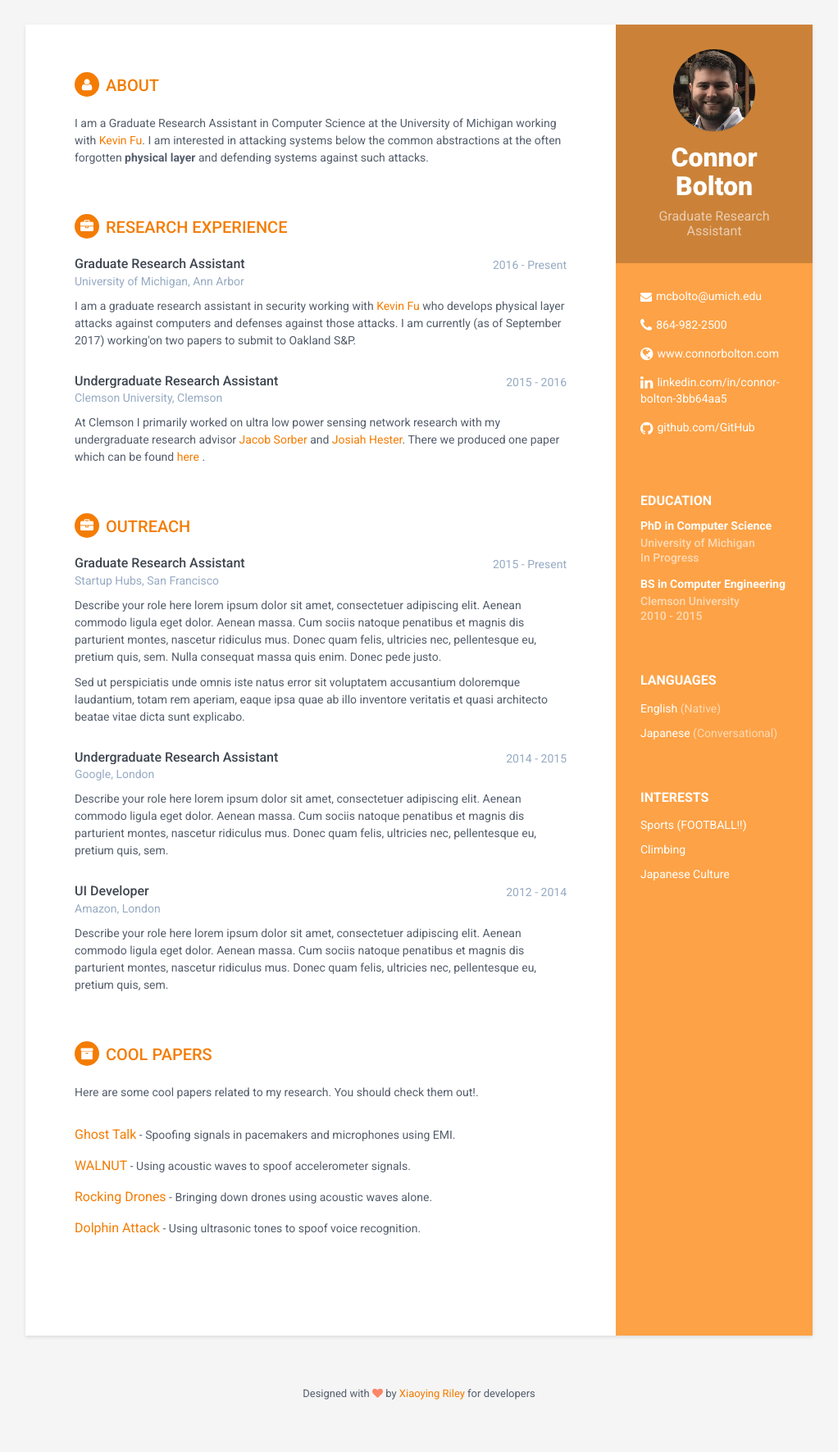
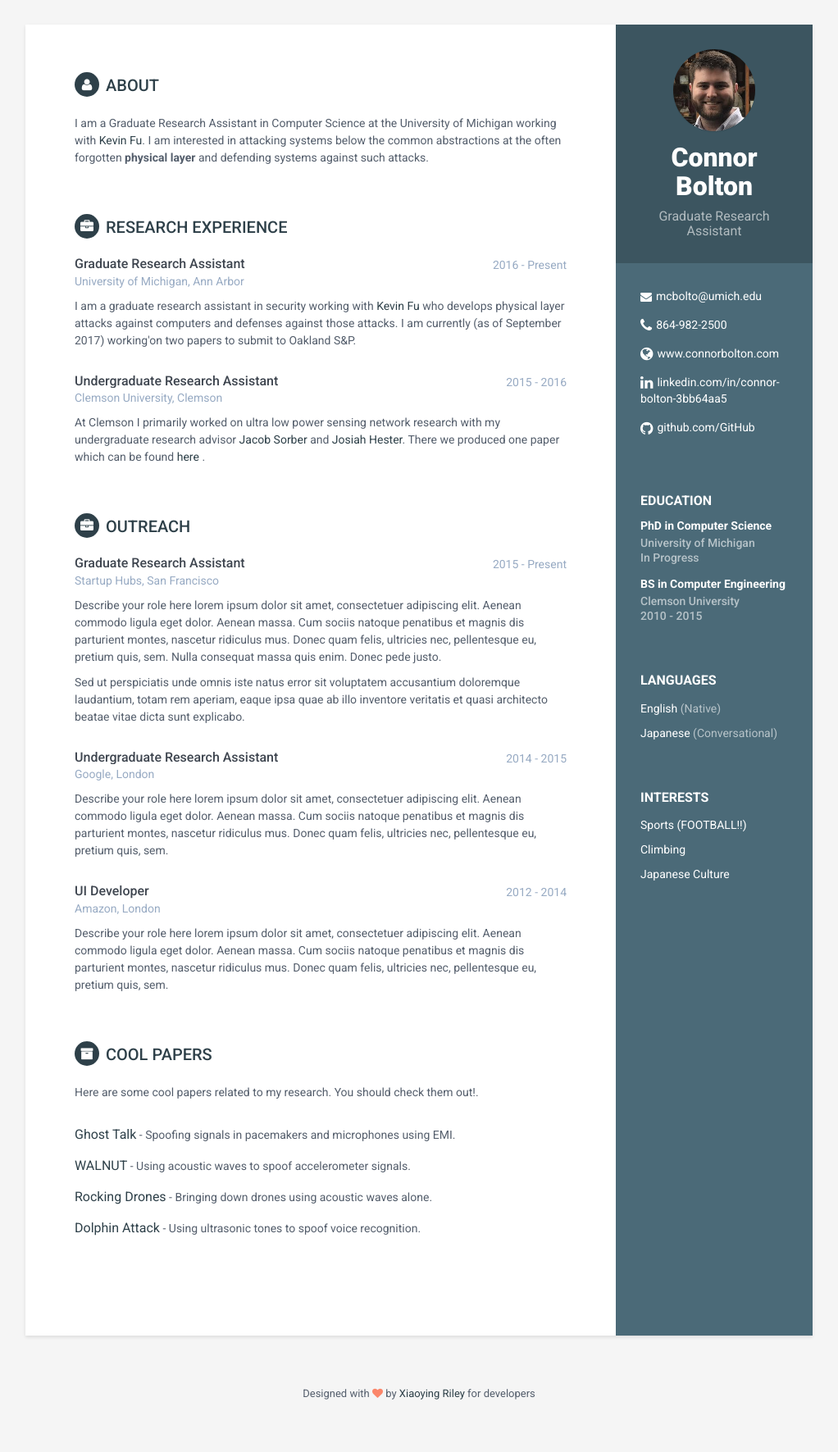
Before and after one commit to mcbolto/mcbolto.github.com, a Jekyll site: the page built from index.html, in a window 1280 px wide. Shown: the whole page at 82% size, without its empty margins (129-1151 px from the left). Built offline with Jekyll 4.4.1, drawn with Linux system fonts in a browser that asks for light colours.

Commit message:
Changed style

```diff
--- a/_config.yml
+++ b/_config.yml
@@ -8,8 +8,8 @@ url: 'www.connorbolton.com'
 #style: styles-2
 #style: styles-3
 #style: styles-4
-style: styles-5
-#style: styles-6
+#style: styles-5
+style: styles-6
 
 
 #Profile information
```
